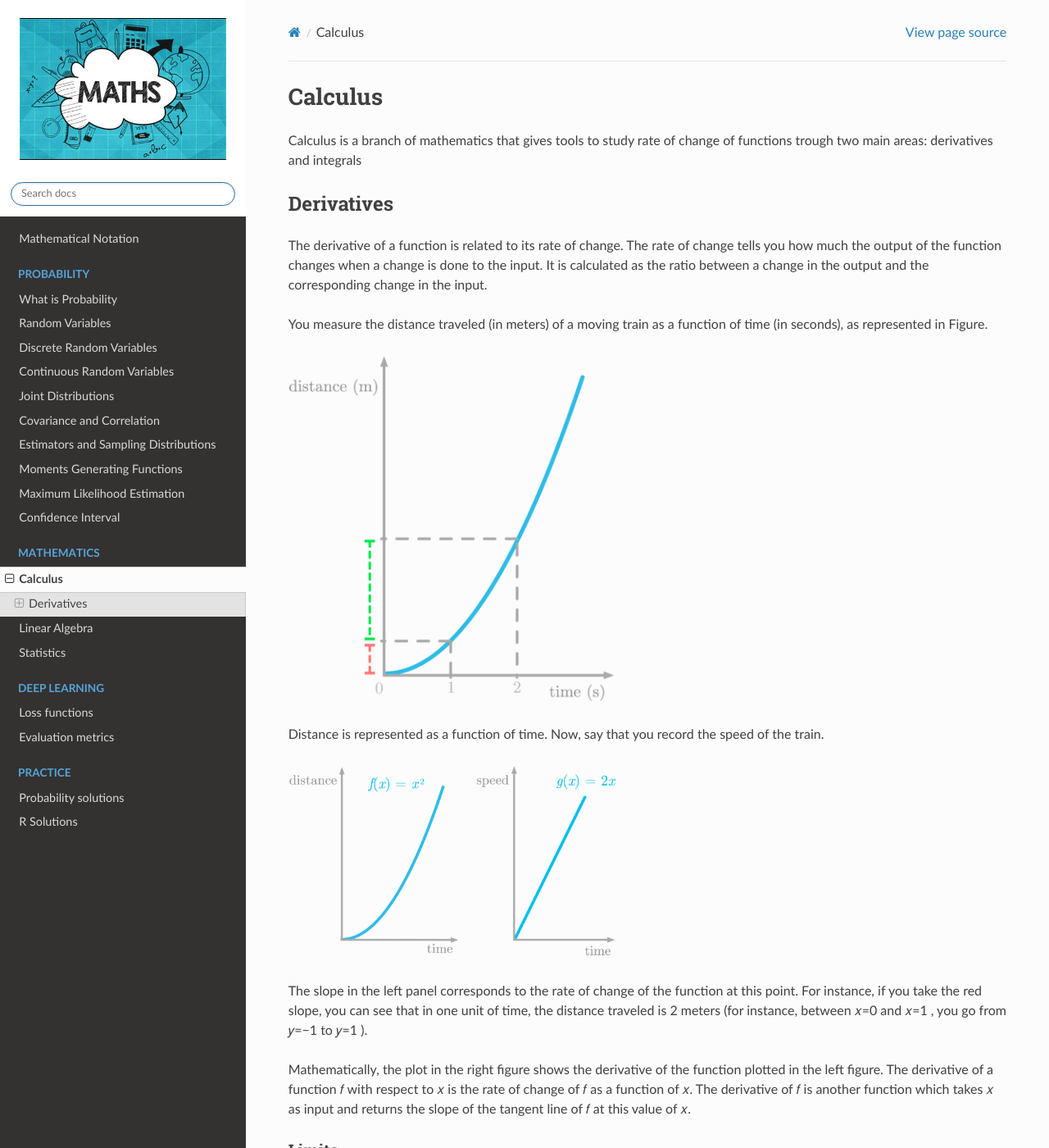
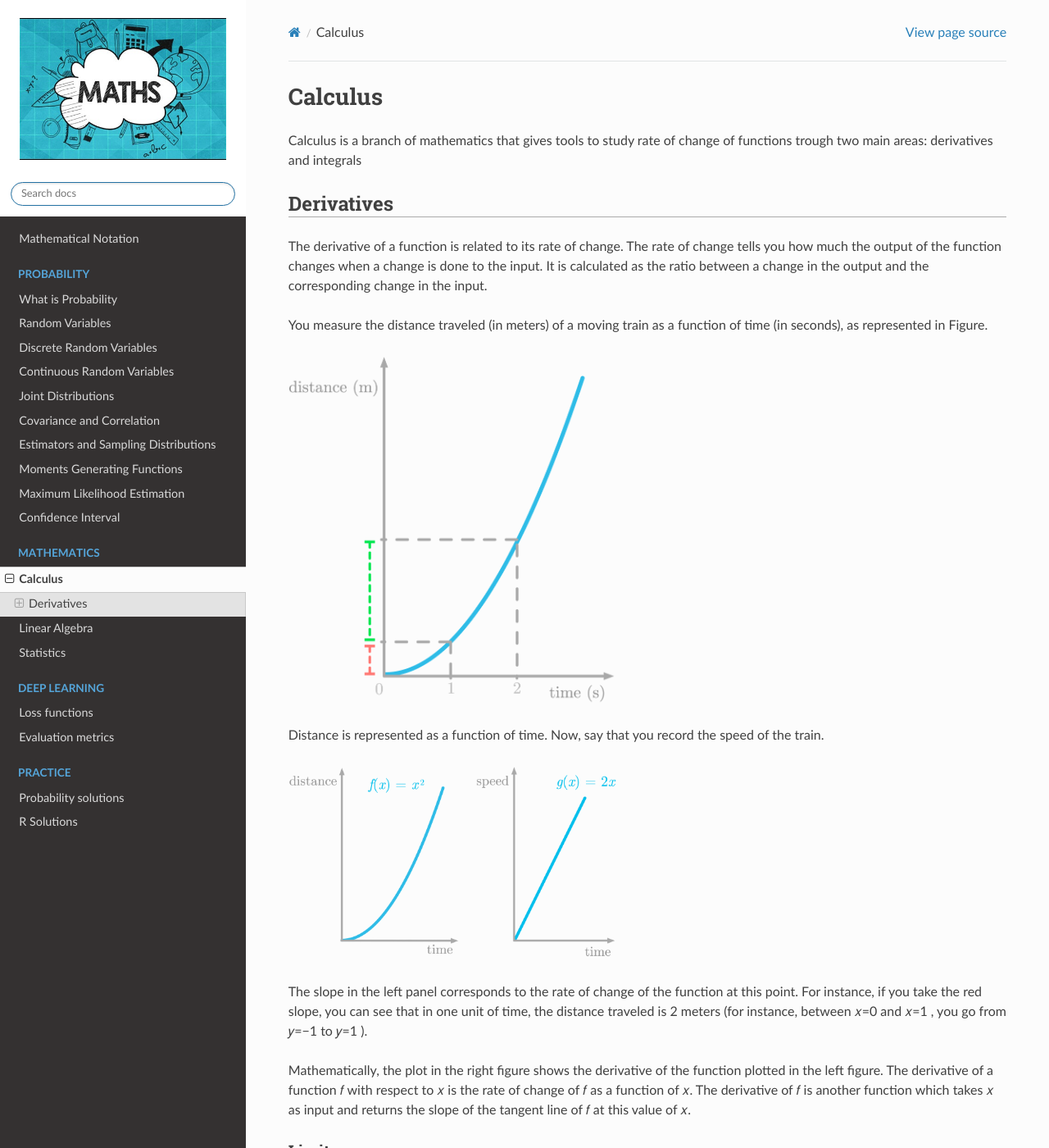
Before and after one commit to akkefa/ml-notes, a Sphinx documentation site: the page built from docs/calculus.rst, in a window 1280 px wide and 1400 px high. Shown: the whole window at 82% size. Built offline with Sphinx 7.4.7 and the Read the Docs theme 2.0.0, drawn with Linux system fonts in a browser that asks for light colours.

Commit message:
New changes.

```diff
--- a/docs/_static/statistics.css
+++ b/docs/_static/statistics.css
@@ -9,3 +9,12 @@
 .wy-side-nav-search > div.version {
     color: #404040;
 }
+
+h2 {
+    border-bottom: 1px solid #aaaaaa;
+}
+
+strong {
+    background-color: #f0f700;
+    font-size: 17px;
+}
```
